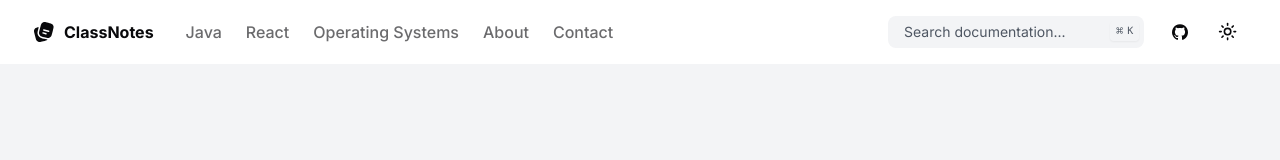
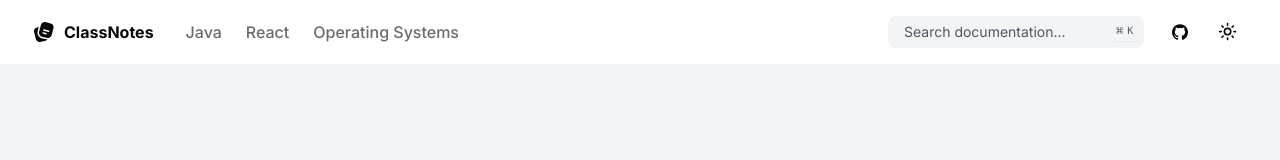
Before and after one commit to venkatk-git/classnotes, a Next.js app: page / in a window 1280 px wide. Shown: the top 160 px of the page. Built offline with nearby package versions, Linux system fonts and the light colour scheme.

Commit message:
nav: modified

```diff
--- a/components/main-nav.tsx
+++ b/components/main-nav.tsx
@@ -49,28 +49,6 @@ export function MainNav() {
             >
                 Operating Systems
             </Link>
-            <Link
-                className={cn(
-                    "text-md font-medium transition-colors hover:text-primary hidden sm:inline-block",
-                    pathname === "/about"
-                        ? "text-foreground"
-                        : "text-foreground/60"
-                )}
-                href="/about"
-            >
-                About
-            </Link>
-            <Link
-                className={cn(
-                    "text-md font-medium transition-colors hover:text-primary hidden sm:inline-block",
-                    pathname === "/contact"
-                        ? "text-foreground"
-                        : "text-foreground/60"
-                )}
-                href="/contact"
-            >
-                Contact
-            </Link>
         </nav>
     );
 }
```
